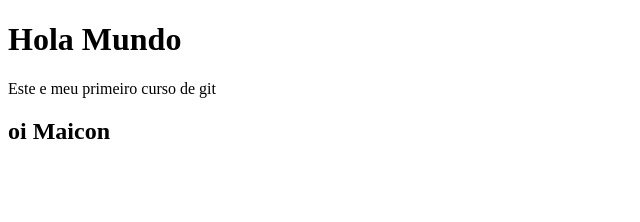
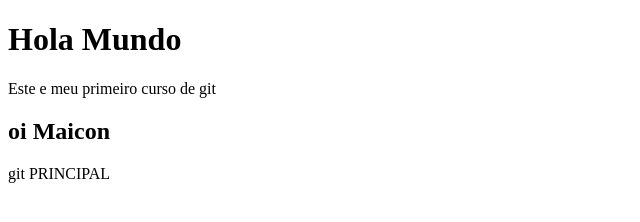
Before and after one commit to Maicon308/teste, a plain HTML site: page index.html in a window 1280 px wide. Shown: the whole page, without its empty margins (0-640 px from the left). Drawn offline with Linux system fonts and the light colour scheme.

Commit message:
adicionado uma palavra PRINIPAL

```diff
--- a/index.html
+++ b/index.html
@@ -9,5 +9,6 @@
     <h1>Hola Mundo</h1>
     <p>Este e meu primeiro curso de git</p>
     <h2>oi Maicon</h2>
+    <p>git  PRINCIPAL</p>
 </body>
 </html>
```
